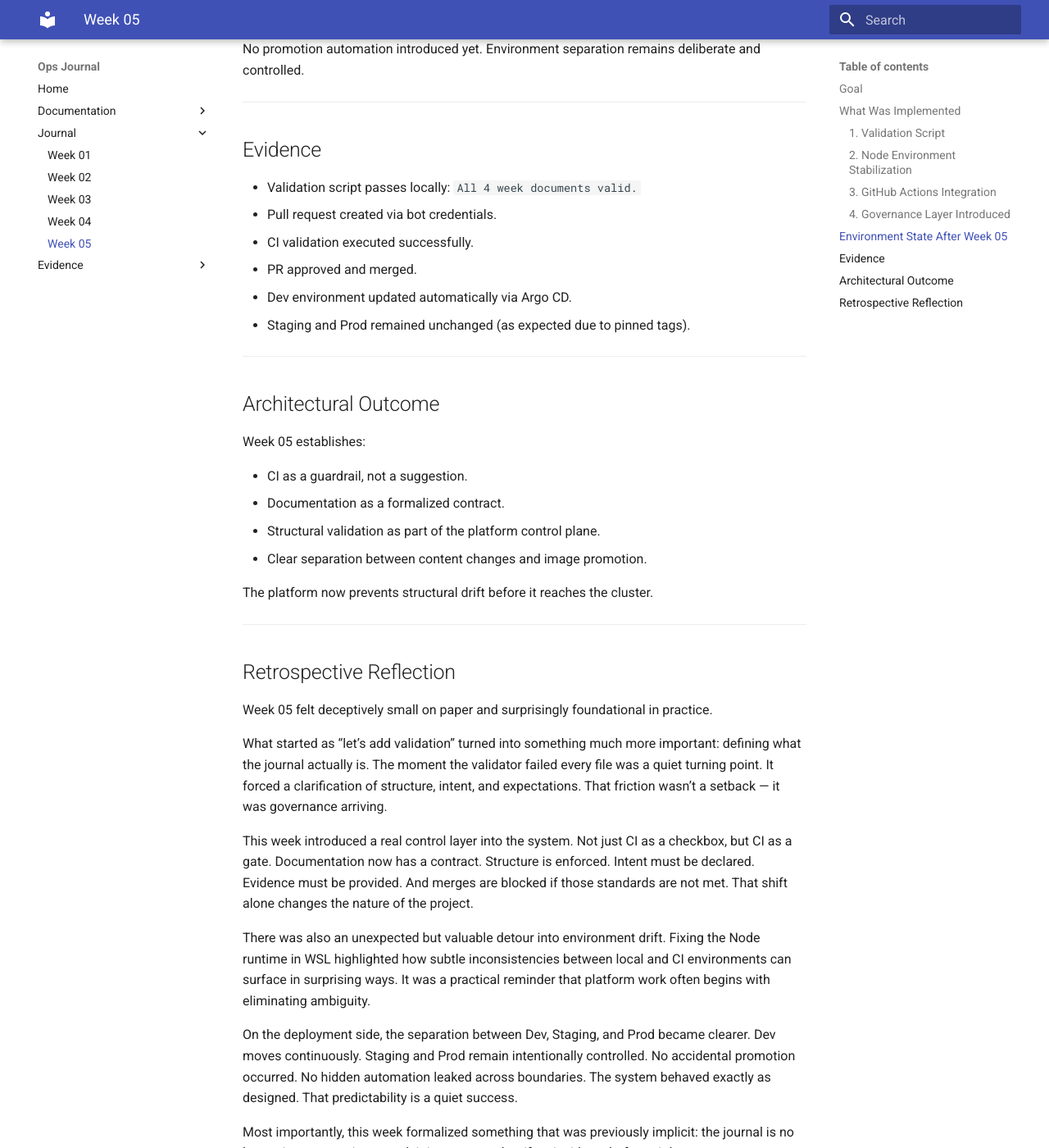
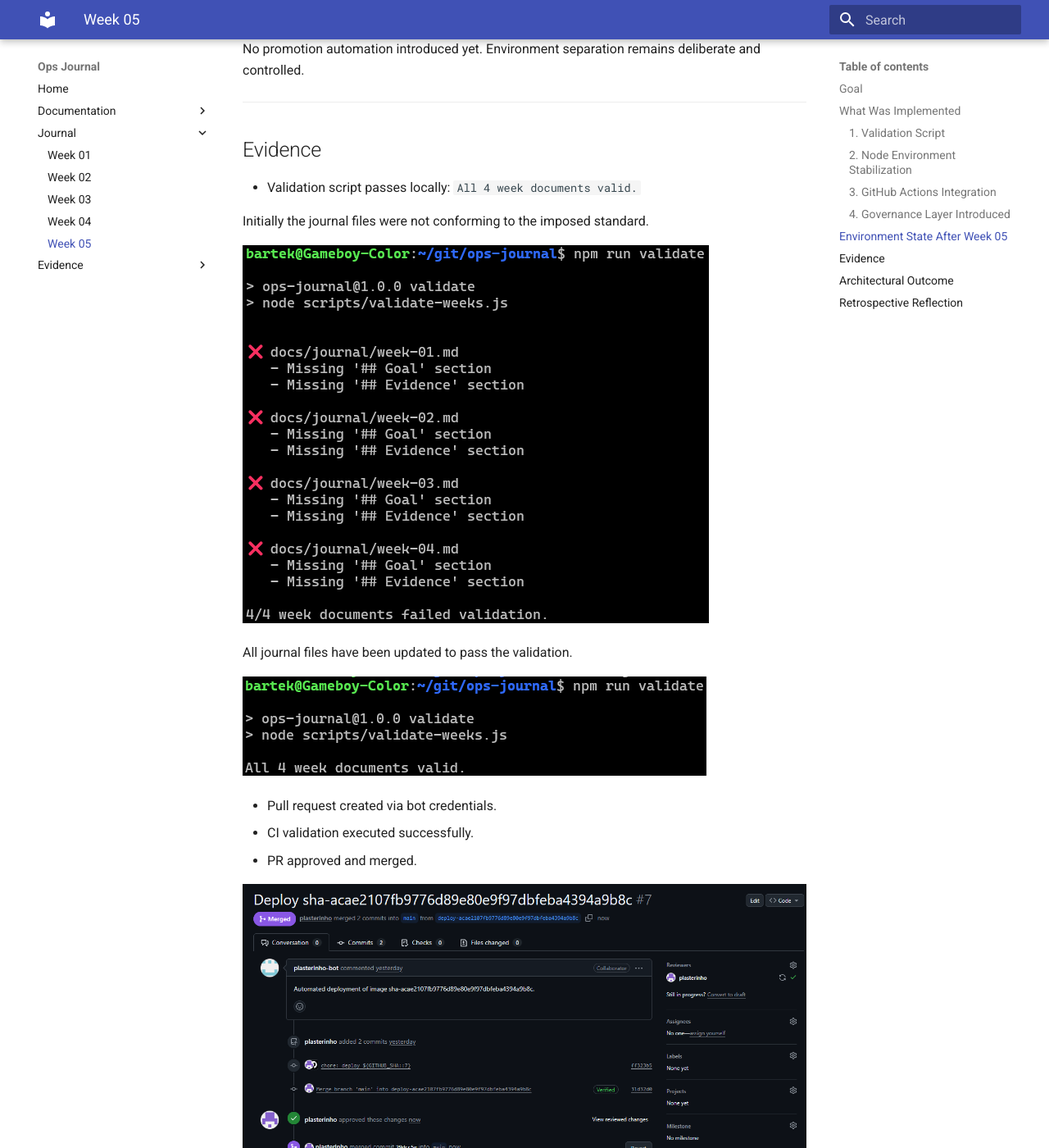
Before and after one commit to plasterinho/ops-journal, an MkDocs documentation site: the page built from docs/journal/week-05.md, in a window 1280 px wide and 1400 px high, scrolled down 1799 px. Shown: the whole window at 82% size. Built offline with MkDocs 1.6.1 and Material for MkDocs 9.7.7, drawn with Linux system fonts in a browser that asks for light colours; some of the changed text lies outside the part shown.

Commit message:
docs: update evidence section with validation results and images

```diff
--- a/docs/journal/week-05.md
+++ b/docs/journal/week-05.md
@@ -81,12 +81,25 @@ deliberate and controlled.
 ## Evidence
 
 - Validation script passes locally: `All 4 week documents valid.`
+
+Initially the journal files were not conforming to the imposed standard.
+
+![Initial validation process interface showing a failed completion status with red checkmarks, confirming that validation works](evidence/week-05/validation-works.png)
+
+All journal files have been updated to pass the validation.
+
+![successful completion with green checkmark and message "All 4 week documents valid." against a dark terminal background](evidence/week-05/all-journal-files-now-updated.png)
+
 - Pull request created via bot credentials.
 - CI validation executed successfully.
 - PR approved and merged.
-- Dev environment updated automatically via Argo CD.
-- Staging and Prod remained unchanged (as expected due to pinned
+
+![Merge commit showing successful integration of validation script and GitHub Actions workflow into main branch, with commit hash and timestamps](evidence/week-05/merge-commit.png)
+
+- Dev environment updated automatically via Argo CD; Staging and Prod remained unchanged (as expected due to pinned
     tags).
+
+![Dev environment has updated automatically. Staging and Prod remain at the previous version](evidence/week-05/dev-instance-updates.png)
 
 ------------------------------------------------------------------------
 
```
